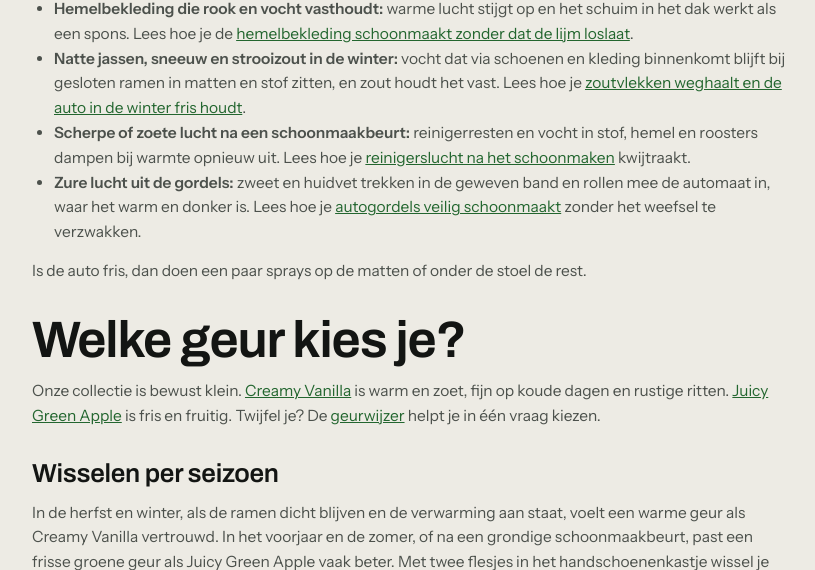
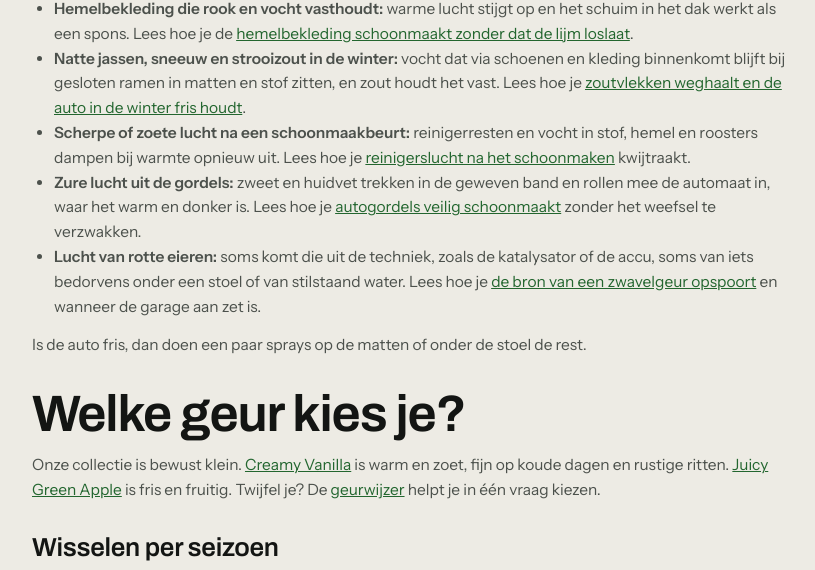
Before and after one commit to budgetbikeshopping-bit/tropicalfresh-theme, a WordPress theme: template page-autoparfum.php in a window 1280 px wide. Shown: the part 2186-2756 px from the top of the page, without its empty margins (228-1043 px from the left). Run offline with PHP 8.4 and a stand-in for WordPress, Linux system fonts and the light colour scheme; the site name, menu and one post (Sample post) are stand-ins, and other content is empty; some libraries are stand-ins or nearby versions.

Commit message:
Pijler: hub-bullet rotte eierenlucht + Verder lezen item 41 (zwavelgeur, 1879)
Co-Authored-By: Claude Fable 5.2 <noreply@anthropic.com>

```diff
--- a/page-autoparfum.php
+++ b/page-autoparfum.php
@@ -135,6 +135,7 @@ foreach ( $sim_products as $p ) {
 				<li><strong>Natte jassen, sneeuw en strooizout in de winter:</strong> vocht dat via schoenen en kleding binnenkomt blijft bij gesloten ramen in matten en stof zitten, en zout houdt het vast. Lees hoe je <a href="<?php echo esc_url( home_url( '/autoparfum/winter-auto-strooizout-natte-kleding-geur/' ) ); ?>">zoutvlekken weghaalt en de auto in de winter fris houdt</a>.</li>
 				<li><strong>Scherpe of zoete lucht na een schoonmaakbeurt:</strong> reinigerresten en vocht in stof, hemel en roosters dampen bij warmte opnieuw uit. Lees hoe je <a href="<?php echo esc_url( home_url( '/autoparfum/auto-ruikt-chemisch-na-schoonmaken/' ) ); ?>">reinigerslucht na het schoonmaken</a> kwijtraakt.</li>
 				<li><strong>Zure lucht uit de gordels:</strong> zweet en huidvet trekken in de geweven band en rollen mee de automaat in, waar het warm en donker is. Lees hoe je <a href="<?php echo esc_url( home_url( '/autoparfum/autogordels-schoonmaken-geur/' ) ); ?>">autogordels veilig schoonmaakt</a> zonder het weefsel te verzwakken.</li>
+				<li><strong>Lucht van rotte eieren:</strong> soms komt die uit de techniek, zoals de katalysator of de accu, soms van iets bedorvens onder een stoel of van stilstaand water. Lees hoe je <a href="<?php echo esc_url( home_url( '/autoparfum/rotte-eieren-lucht-auto-zwavelgeur/' ) ); ?>">de bron van een zwavelgeur opspoort</a> en wanneer de garage aan zet is.</li>
 			</ul>
 			<p>Is de auto fris, dan doen een paar sprays op de matten of onder de stoel de rest.</p>
 
@@ -226,6 +227,7 @@ foreach ( $sim_products as $p ) {
 				<li><a href="<?php echo esc_url( home_url( '/autoparfum/interieurfilter-vervangen-muffe-geur/' ) ); ?>">Interieurfilter vervangen: zelf doen tegen muffe geur uit de ventilatie</a>. Waar het filter zit, hoe je een verzadigd filter herkent, in vijf stappen zelf wisselen, hoe vaak het moet en wat een nieuw filter niet oplost.</li>
 				<li><a href="<?php echo esc_url( home_url( '/autoparfum/auto-ruikt-chemisch-na-schoonmaken/' ) ); ?>">Auto ruikt chemisch na schoonmaken: zo verdwijnt de reinigerslucht</a>. Waar de scherpe of zoete lucht vandaan komt, residu naspoelen, alles drogen, de ventilatie doorblazen en pas daarna een lichte spray.</li>
 				<li><a href="<?php echo esc_url( home_url( '/autoparfum/autogordels-schoonmaken-geur/' ) ); ?>">Autogordels schoonmaken: geur en vuil uit veiligheidsgordels halen</a>. Waarom de band gaat ruiken, wat je nooit mag gebruiken, reinigen met een mild sopje, naspoelen, volledig laten drogen en de automaat schoon laten oprollen.</li>
+				<li><a href="<?php echo esc_url( home_url( '/autoparfum/rotte-eieren-lucht-auto-zwavelgeur/' ) ); ?>">Rotte eierenlucht in de auto: oorzaken van zwavelgeur en wat je doet</a>. Techniek of interieur onderscheiden, katalysator en accu naar de garage, bedorven resten en stilstaand water opsporen, reinigen, drogen en ventileren.</li>
 			</ul>
 		</div>
 	</div>
```
